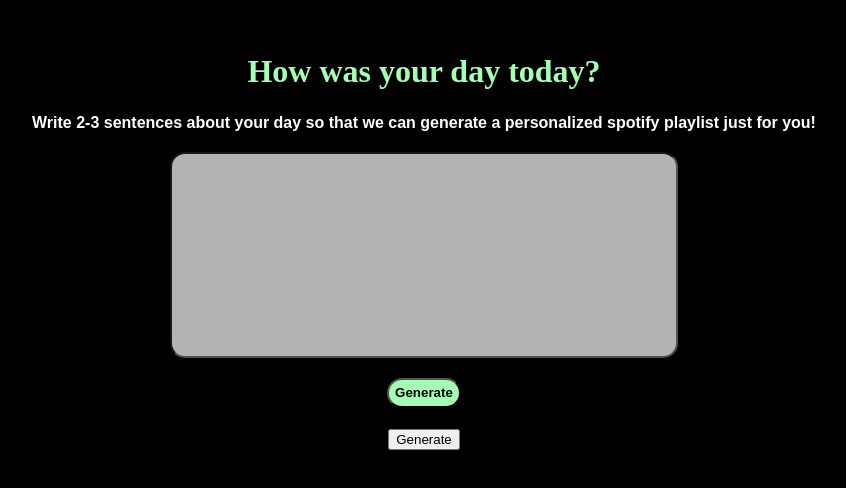
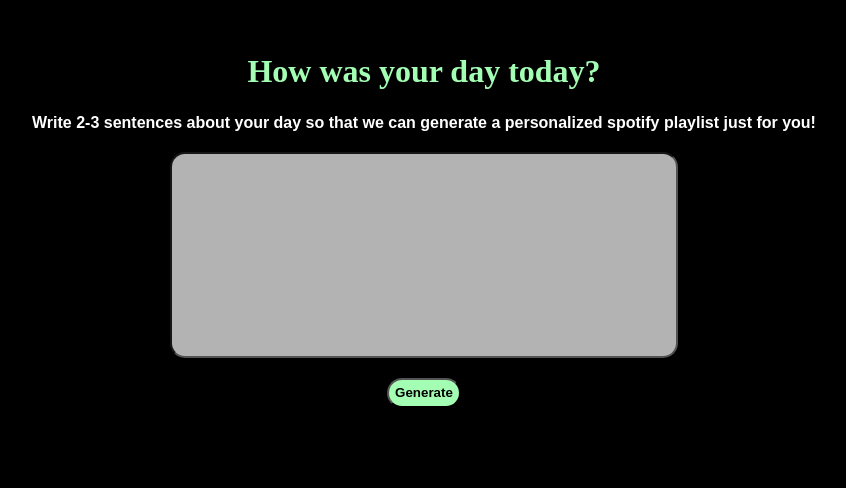
Before and after one commit to elise-green/cmd-f-hackathon-2023, a React (Create React App) app in the folder frontend/: page / in a window 1280 px wide. Shown: the part 128-616 px from the top of the page, without its empty margins (296-1142 px from the left). Built offline with nearby package versions, Linux system fonts and the light colour scheme.

Commit message:
Added functionality to the button

```diff
--- a/frontend/src/App.js
+++ b/frontend/src/App.js
@@ -2,11 +2,18 @@
 import './App.css';
 import  Second from "./Components/second-panel";
 import Intro from "./Components/first-panel"
+import { useState } from 'react';
 
 function App() {
+  const [page, setPage] = useState("firstPage")
+  const pageList = {
+    firstPage: <Intro setPage={setPage}/>,
+    secondPage: <Second/>
+  }
+
   return (
     <div className="App">
-      <Intro></Intro>
+      {pageList[page]}
     </div>
   );
 }
--- a/frontend/src/Components/first-panel.js
+++ b/frontend/src/Components/first-panel.js
@@ -1,9 +1,11 @@
 import React from 'react'
 import "./first-panel.css"
-import { useState, useEffect } from "react"
-import { useNavigate } from "react"
 
-function Intro() {
+function Intro(props) {
+    function submitHandler() {
+        props.setPage("secondPage")
+    }
+
     return (
       <div className="container">
         <br />  <br /> <br /> <br /> <br /> <br /> <br /> <br />
@@ -16,14 +18,13 @@ function Intro() {
                 <input
                   type="text"
                   name="user-response"
-                  style={{ width: '500px', height: '200px', opacity: 0.7, borderRadius: '15px' }}
+                  style={{ width: '500px', height: '200px', opacity: 0.7, borderRadius: '15px', fontWeight: 'bold'}}
                 /><br />
-                <button type='submit' style={{ borderRadius: '15px', marginTop: '20px', backgroundColor: '#A3FEB4', height: '30px', fontFamily: 'Arial', fontWeight: 'bold' }}>Generate</button>
+                <button type='submit' onClick={submitHandler}
+                style={{ borderRadius: '15px', marginTop: '20px', backgroundColor: '#A3FEB4', height: '30px', fontFamily: 'Arial', fontWeight: 'bold' }}>
+                    Generate</button>
             </form>
             <br />
-            <button
-                onClick={() =>  window.location.href='/second-panel'}>
-                Generate</button>
       </div>
     )
   }
--- /dev/null
+++ b/package.json
@@ -0,0 +1,5 @@
+{
+  "dependencies": {
+    "react-router-dom": "^6.9.0"
+  }
+}
```
Also changed, not shown: 1 other file (tests, documents, lock files or other folders).
